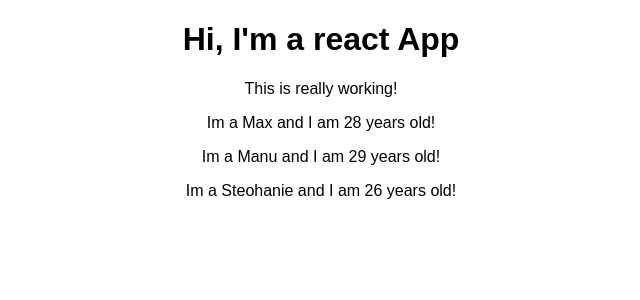
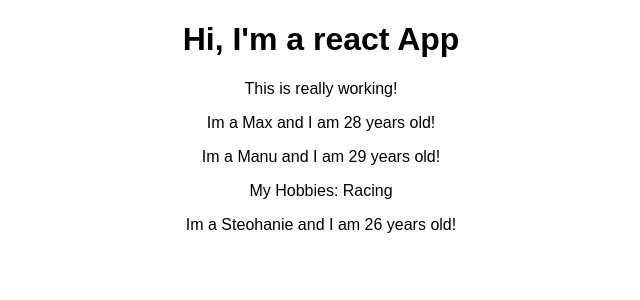
Before and after one commit to RonRofe/react_course, a React (Create React App) app: page / in a window 1280 px wide. Shown: the top 300 px of the page, without its empty margins (319-959 px from the left). Built offline with nearby package versions, Linux system fonts and the light colour scheme.

Commit message:
inject content in the component element and access it

```diff
--- a/src/Person/Person.js
+++ b/src/Person/Person.js
@@ -1,7 +1,12 @@
 import React from 'react';
 
 const person = (props) => {
-    return <p>Im a {props.name} and I am {props.age} years old!</p>
+    return (
+        <div>
+            <p>Im a {props.name} and I am {props.age} years old!</p>
+            <p>{props.children}</p>
+        </div>
+    );
 };
 
 export default person;
```
